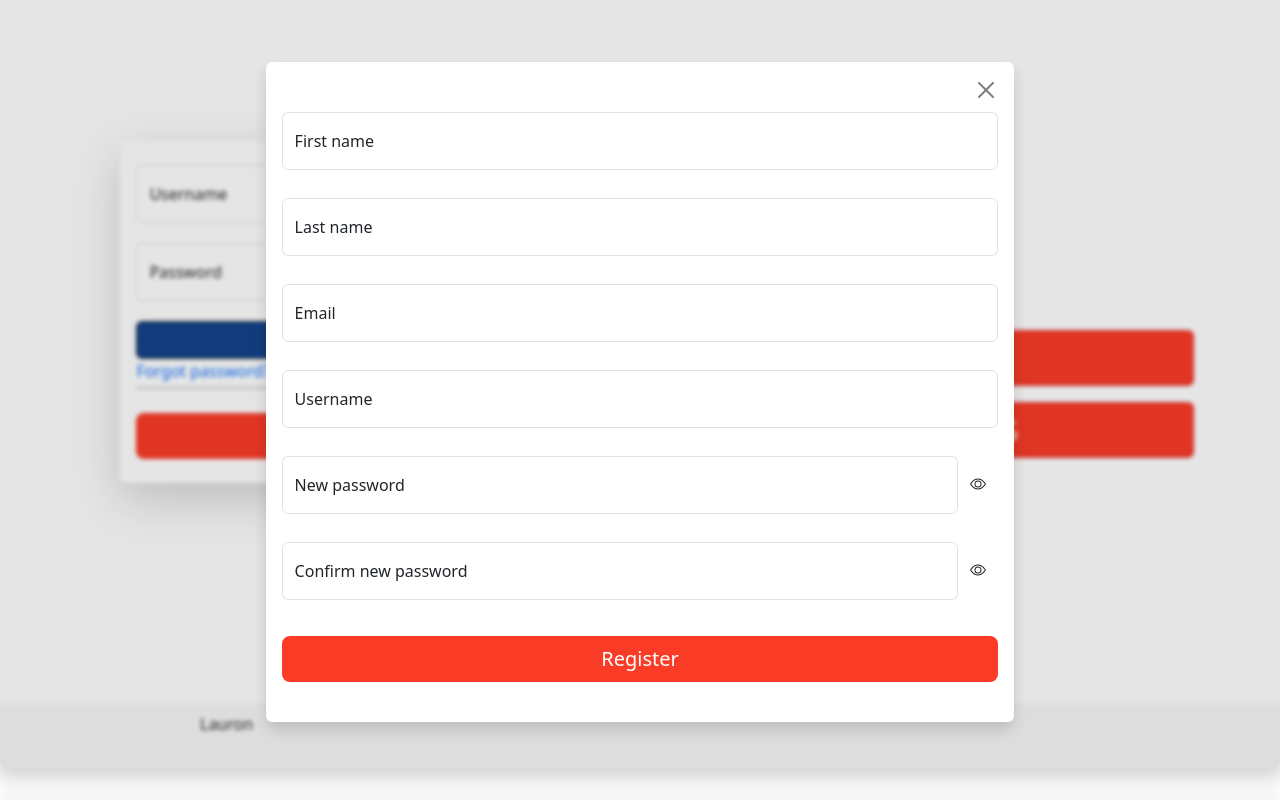
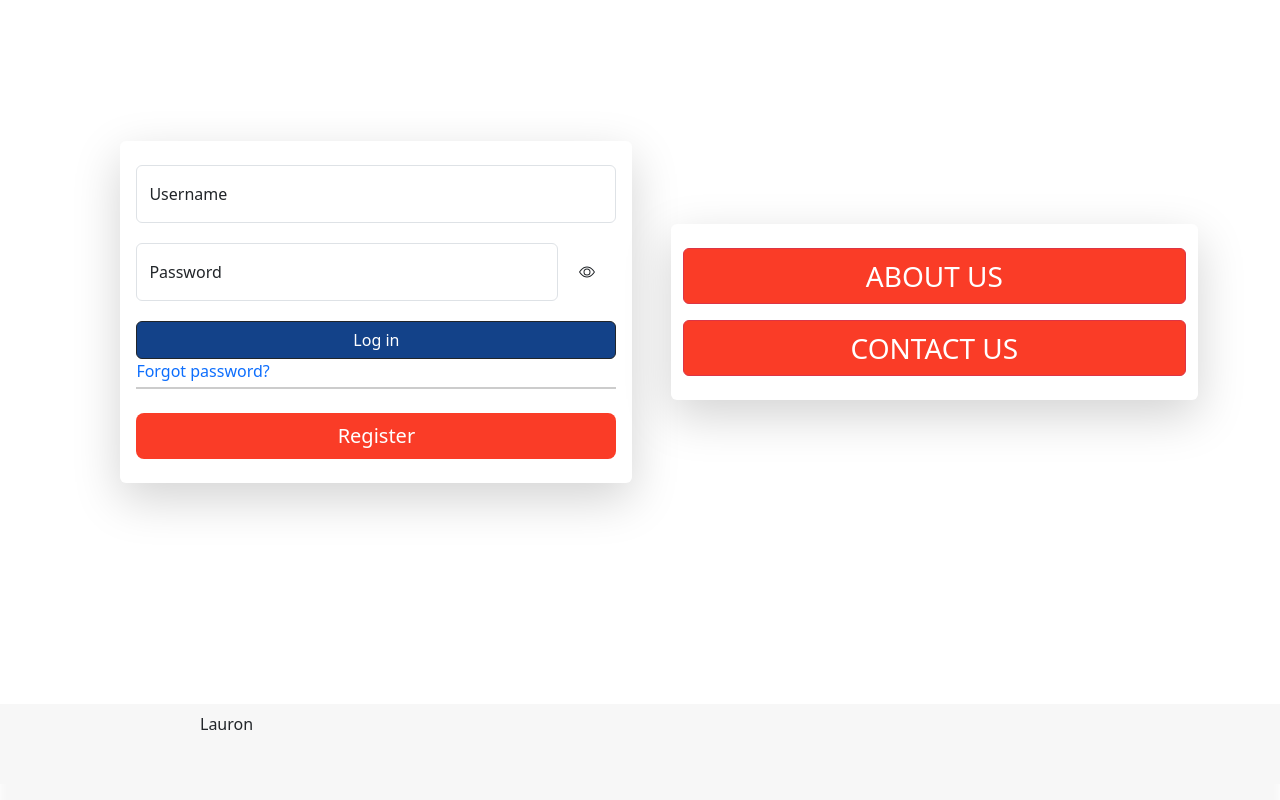
Before and after one commit to Derlashwarma/WheelDeal, a PHP site: page /Lab_Version/index.html in a window 1280 px wide. Run offline with PHP 8.4, Linux system fonts and the light colour scheme.

Commit message:
March 2 Update

```diff
--- a/WheelDeal/Lab_Version/index.html
+++ b/WheelDeal/Lab_Version/index.html
@@ -94,8 +94,8 @@
                 </form>
             </div>
         </div>
-        <div class="about-us-container p-2 container">
-            <div class="about-us-btn-container pt-5">
+        <div class="about-us-container p-2 container shadow-lg p-3 mb-5 bg-white rounded">
+            <div class="about-us-btn-container">
                 <div class="row p-2"><button class="btn btn-danger accent fs-3">ABOUT US</button></div>
                 <div class="row p-2"><button class="btn btn-danger accent fs-3">CONTACT US</button></div>
             </div>
--- a/WheelDeal/Lab_Version/style/about_us.css
+++ b/WheelDeal/Lab_Version/style/about_us.css
@@ -1,15 +1,14 @@
 .about-us-container {
     width:  70%;
-    height:  100%;
     display: flex;
     flex-direction: column;
-    min-height:  0;
 }
 
 .about-us-btn-container {
     width:  100%;
-    height: 60%;
     margin-top: auto;
+    display: flex;
+    flex-direction: column;
 }
 
 .accent{
--- a/WheelDeal/Lab_Version/style/register.css
+++ b/WheelDeal/Lab_Version/style/register.css
@@ -6,12 +6,23 @@
     justify-content: center;
     align-items: center;
 }
+@media(max-width: 1040px){
+    .main-container{
+        flex-direction: column;
+    }
+    .login-container{
+        width: 100%;
+    }
+    .input{
+        width: 100%;
+    }
+}
 .register-container{
     margin-top: 8vh;
     z-index: 10;
     position: absolute;
     height: fit-content;
-    display: flex;
+    display: none;
     flex-direction: row;
     justify-content: center;
     align-content: center;
```
